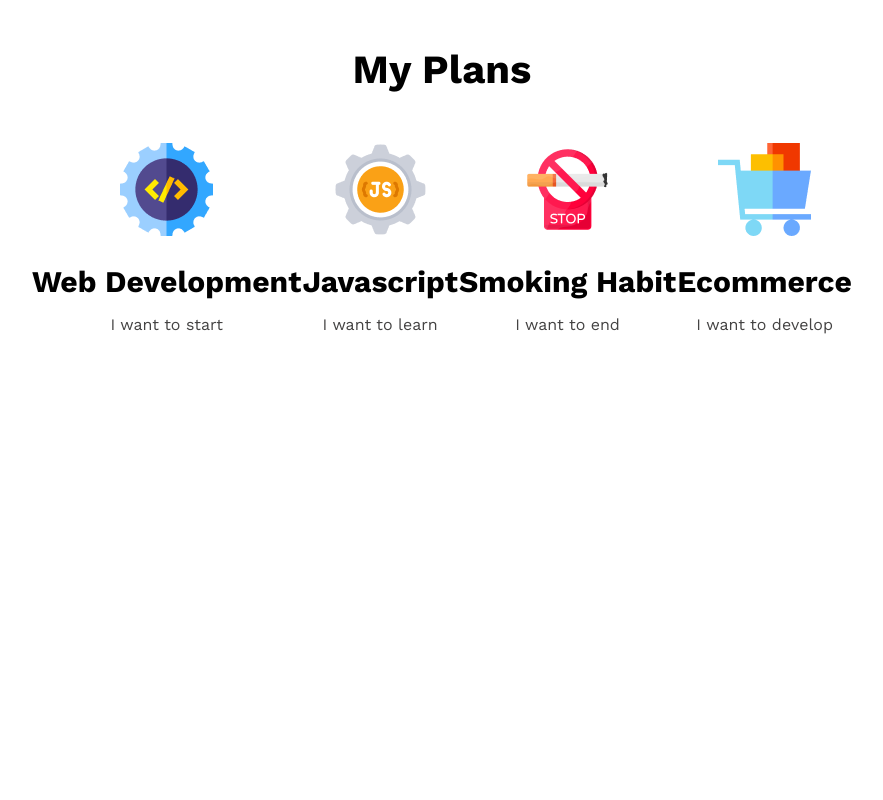
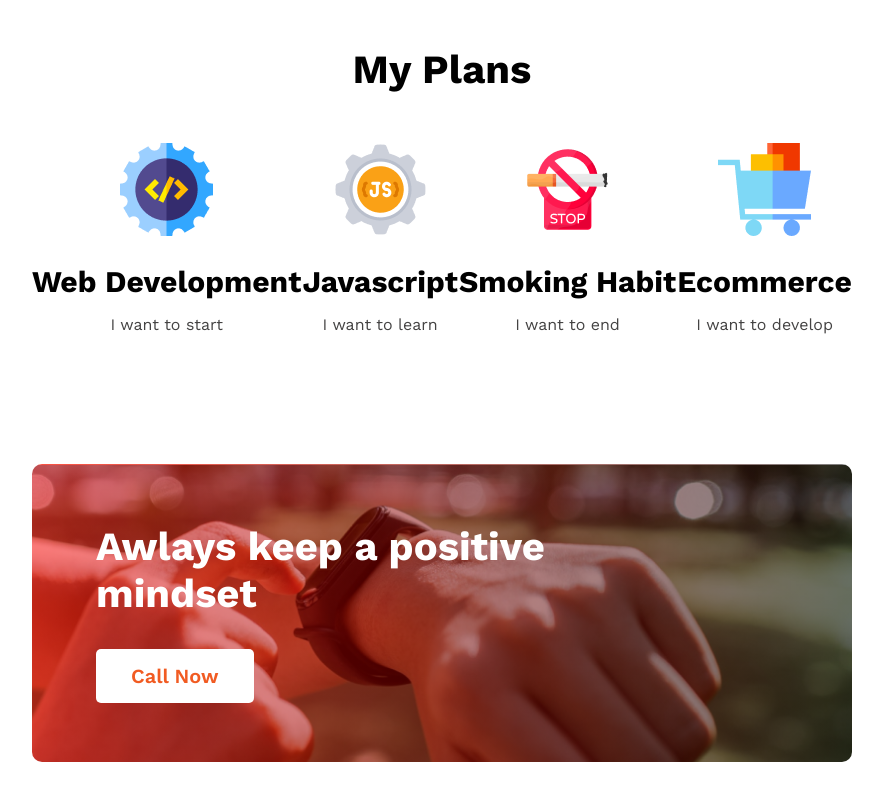
Before and after one commit to SAHIDUL-ISLAM/new-year-new-me, a plain HTML site: page index.html in a window 1280 px wide. Shown: the part 1793-2593 px from the top of the page, without its empty margins (198-1081 px from the left). Before the commit the page ends 2257 px from the top, so only its background shows below. Drawn offline with nearby package versions, Linux system fonts and the light colour scheme.

Commit message:
add call section

```diff
--- a/index.html
+++ b/index.html
@@ -16,7 +16,7 @@
                 <div class="main">
                     <h1>All Thinks Are Possible If You believe</h1>
                     <p>There are many variations of passages of Lorem Ipsum available, but the majority have suffered alteration in some form, by injected humour, or randomised words</p>
-                    <a href="#"><button>Contact Us</button></a>
+                    <a href="#"><button class="hd-btn">Contact Us</button></a>
                 </div>
             </section>
         </header>
@@ -62,6 +62,12 @@
                     </div>
                 </div>
             </section>
+            <section class="feedback">
+                <div class="call-us">
+                    <h1>Awlays keep a positive mindset</h1>
+                    <button class="call-btn">Call Now</button>
+                </div>
+            </section>
         </main>
 </body>
 </html>
--- a/style.css
+++ b/style.css
@@ -26,7 +26,7 @@ header .container .main p{
     line-height: 24px;
     color: #444343;
 }
-header .container .main button{
+.hd-btn{
     margin-top: 32px;
     padding: 15px 35px;
     border: none;
@@ -35,6 +35,7 @@ header .container .main button{
     color: white;
     font-size: 20px;
     font-weight: 600;
+    cursor: pointer;
 }
 /* header end  */
 
@@ -88,4 +89,37 @@ main{
     color: #444343;
     margin-top: 16px;
 }
+
+/* call section  */
+.feedback{
+    margin-top: 130px;
+    /* background-image: url(images/watch.png), url(images/gradient2.png); */
+     background-image:
+    linear-gradient(to right, rgba(255, 0, 0, 0.5), rgba(0, 0, 0, 0.5)),
+    url('images/watch.png'),
+    url('images/gradient2.png');
+    background-position: 100%;
+    background-size: cover;
+    display: flex;
+    border-radius: 10px;
+}
+.feedback .call-us{
+    padding: 59px 64px;
+}
+.feedback .call-us h1{
+    font-size: 40px;
+    color: white;
+    max-width: 80%;
+}
+.call-btn{
+    margin-top: 32px;
+    padding: 15px 35px;
+    border: none;
+    border-radius: 5px;
+    background-color: white;
+    color: #F15B22;
+    font-size: 20px;
+    font-weight: 600;
+    cursor: pointer;
+}
 /* main content end  */
```
